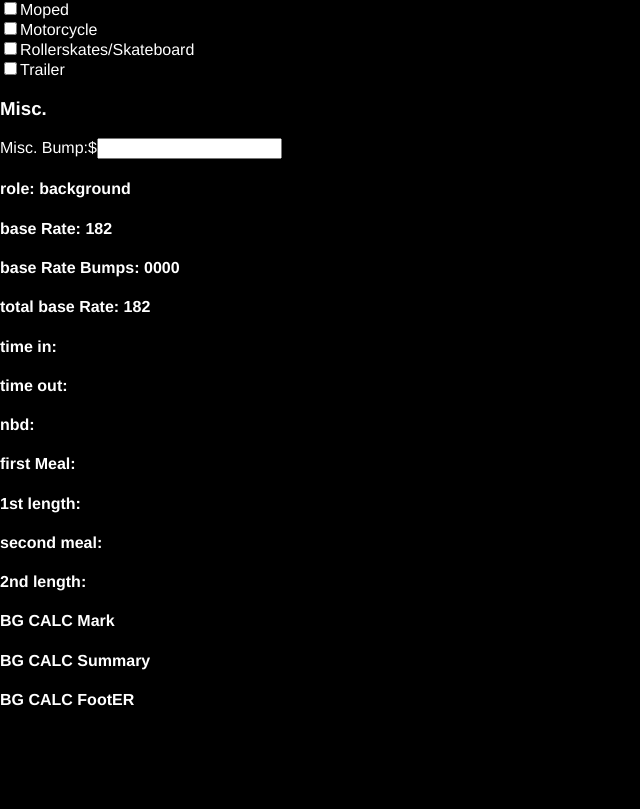
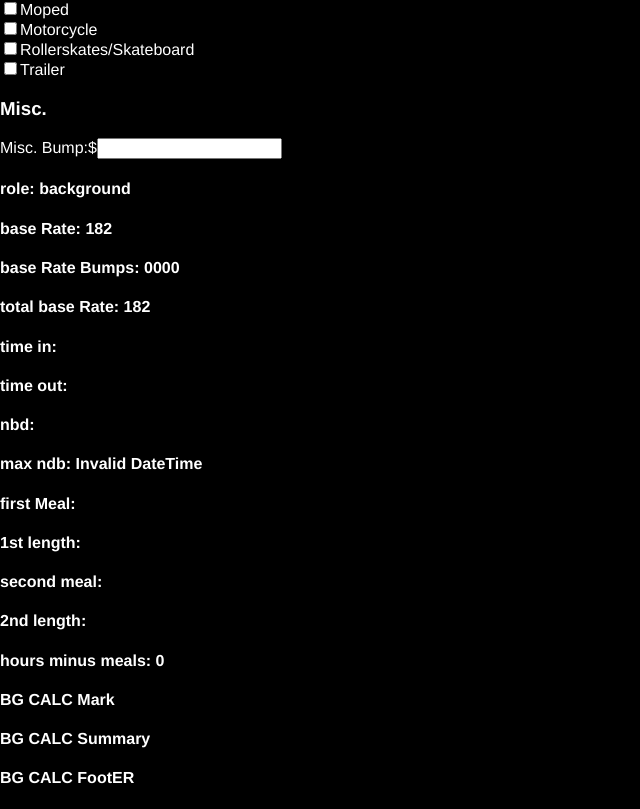
Before and after one commit to jasonchilcott/sag-bg-calc, a React (Create React App) app: page / in a window 1280 px wide. Shown: the part 1123-1932 px from the top of the page, without its empty margins (0-640 px from the left). Before the commit the page ends 1853 px from the top, so only its background shows below. Built offline with nearby package versions, Linux system fonts and the light colour scheme.

Commit message:
implemented luxon and added hours minus meals function

```diff
--- a/package.json
+++ b/package.json
@@ -6,6 +6,7 @@
     "@testing-library/jest-dom": "^5.11.4",
     "@testing-library/react": "^11.1.0",
     "@testing-library/user-event": "^12.1.10",
+    "luxon": "^2.0.2",
     "react": "^17.0.2",
     "react-dom": "^17.0.2",
     "react-hook-form": "^7.17.5",
--- a/src/Main.js
+++ b/src/Main.js
@@ -1,4 +1,5 @@
 import React, { useState } from "react";
+import { DateTime, Duration  } from "luxon";
 import Mark from "./Mark.js";
 import Summary from "./Summary.js";
 
@@ -56,6 +57,7 @@ const Main = () => {
     } else if (e.target.name === 'secondMeal') {
       setSecondMeal(e.target.value)
     }
+
   }
 
   const baseRate = () => {
@@ -131,8 +133,8 @@ const Main = () => {
   }
 
   const maxNdb = () => {
-    const start = new Date(inTime)
-    return start.setHours( start.getHours() + 2 )
+    const start = DateTime.fromISO(inTime)
+    return start.plus({ hours: 2 }).toLocaleString(DateTime.TIME_24_SIMPLE)
   }
 
   const ndbField = () => {
@@ -208,8 +210,36 @@ const Main = () => {
     }
   }
 
+  const rawHours = () => {
+    let start = DateTime.fromISO(inTime)
+    console.log(start)
+    let end = DateTime.fromISO(outTime)
+    console.log(start)
+    console.log(end.diff(start).toFormat('h'))
+    return end.diff(start)
 
+  }
 
+  const hoursMinusMeals = () => {
+    if ((firstLength !== "" )) {
+      let combined = "0"
+      let first = Duration.fromISOTime(firstLength)
+      console.log(first)
+      if ((secondLength !== "" )) {
+        let second = Duration.fromISOTime(secondLength)
+        console.log(second)
+        combined = first.plus(second)
+    } else {
+      combined = first
+    }
+      console.log(combined)
+      return ( rawHours().as('hours') )
+
+    }
+    return "0"
+  }
+
+console.log(hoursMinusMeals())
 
 
   return (
@@ -388,10 +418,14 @@ const Main = () => {
         <h4>time in: {inTime}</h4>
         <h4>time out: {outTime}</h4>
         <h4>nbd: {ndbTime}</h4>
+        <h4>max ndb: {maxNdb()}</h4>
         <h4>first Meal: {firstMeal}</h4>
         <h4>1st length: {firstLength}</h4>
         <h4>second meal: {secondMeal}</h4>
         <h4>2nd length: {secondLength}</h4>
+        <h4>hours minus meals: {Math.ceil(hoursMinusMeals() * 10) / 10}</h4>
+        {/* <h4>raw hours: {rawHours()}</h4> */}
+
       </form>
       <Mark />
       <Summary />
```
Also changed, not shown: 2 other files (tests, documents, lock files or other folders).
